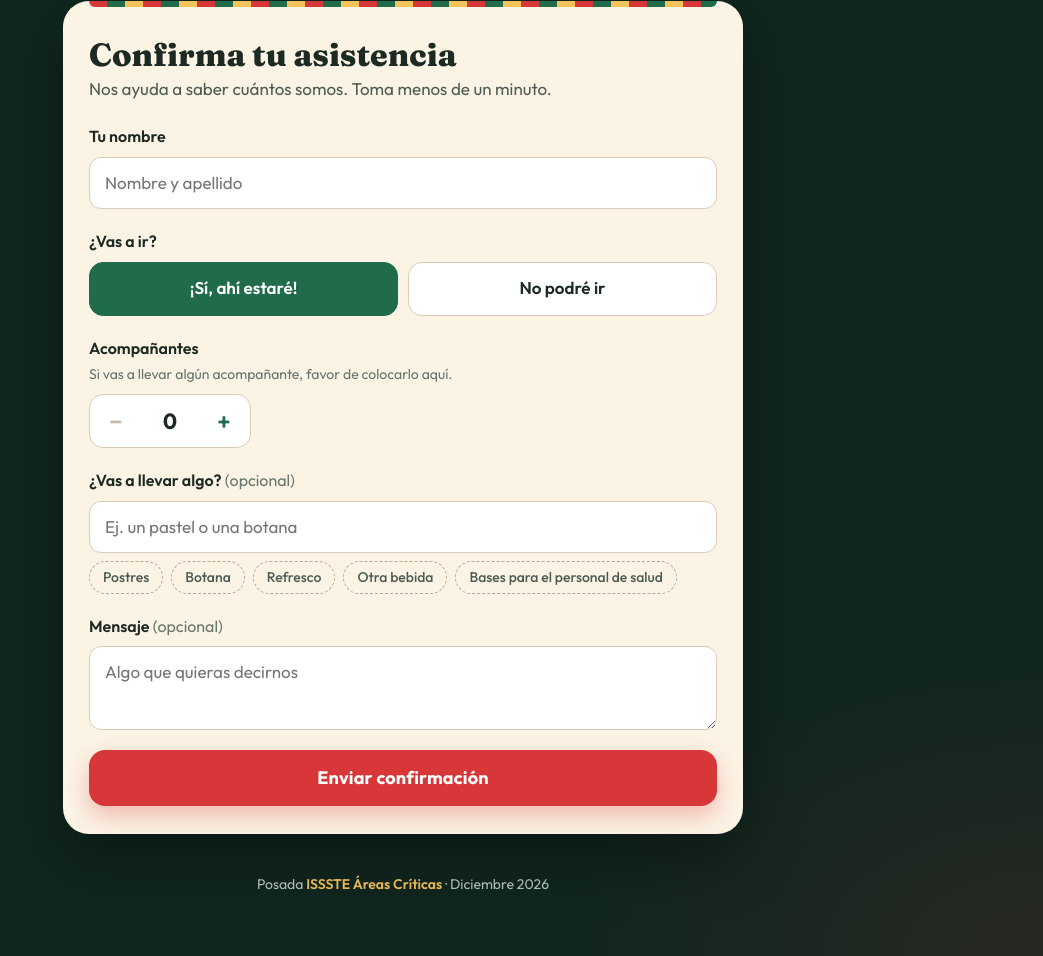
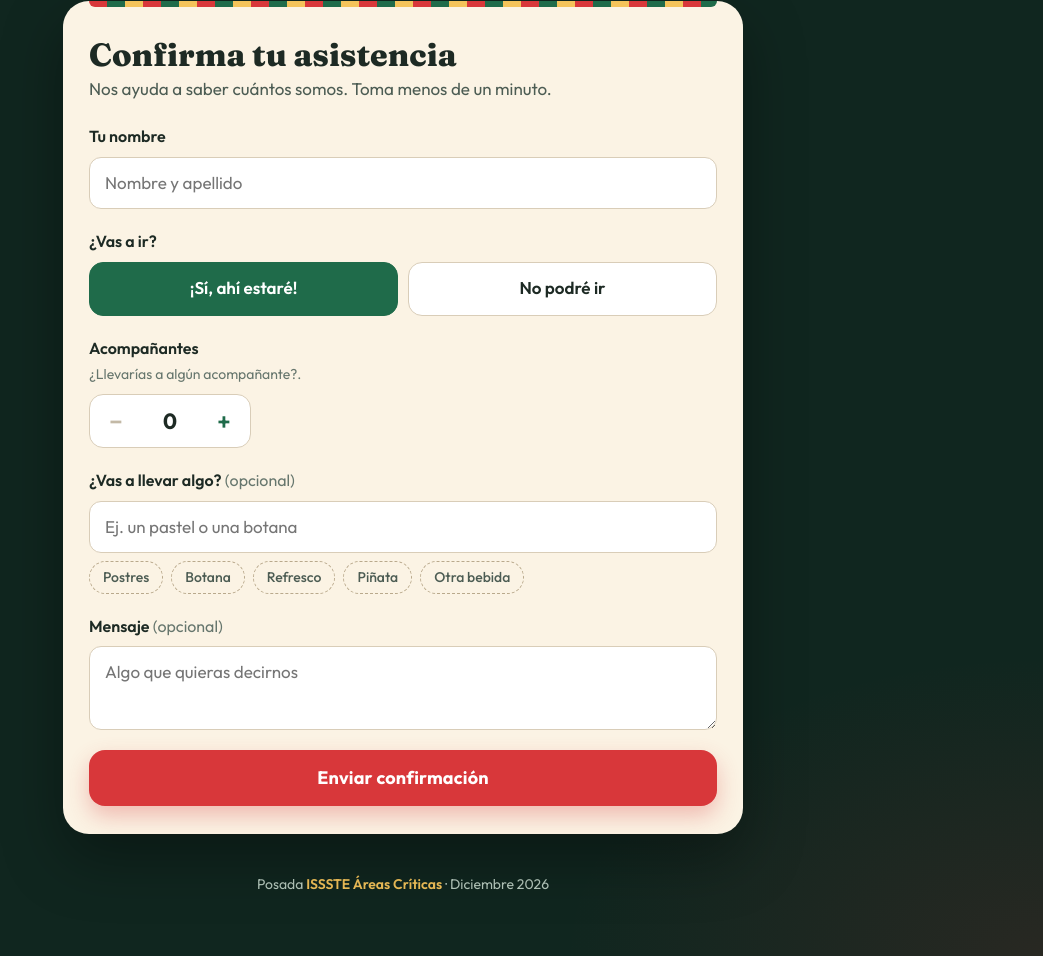
Before and after one commit to tomo930107-bit/posada_dic, a plain HTML site: page index.html in a window 1280 px wide. Shown: the part 1306-2262 px from the top of the page, without its empty margins (237-1280 px from the left). Drawn offline with Linux system fonts and the light colour scheme.

Commit message:
Update index.html

```diff
--- a/index.html
+++ b/index.html
@@ -505,7 +505,7 @@ footer strong { color: var(--vela); font-weight: 600; }
 
         <div class="campo" id="campoAcomp">
           <div class="etq" id="etqAcomp">Acompañantes</div>
-          <div class="ayuda" id="ayudaAcomp">Si vas a llevar algún acompañante, favor de colocarlo aquí.</div>
+          <div class="ayuda" id="ayudaAcomp">¿Llevarías a algún acompañante?.</div>
           <div class="contador" role="group" aria-labelledby="etqAcomp" aria-describedby="ayudaAcomp">
             <button type="button" id="menos" aria-label="Quitar un acompañante">−</button>
             <output id="numAcomp" aria-live="polite">0</output>
@@ -520,8 +520,8 @@ footer strong { color: var(--vela); font-weight: 600; }
             <button type="button">Postres</button>
             <button type="button">Botana</button>
             <button type="button">Refresco</button>
+            <button type="button">Piñata</button>
             <button type="button">Otra bebida</button>
-            <button type="button">Bases para el personal de salud</button>
           </div>
         </div>
 
```
